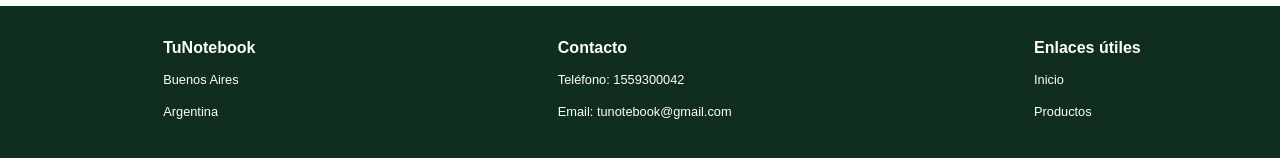
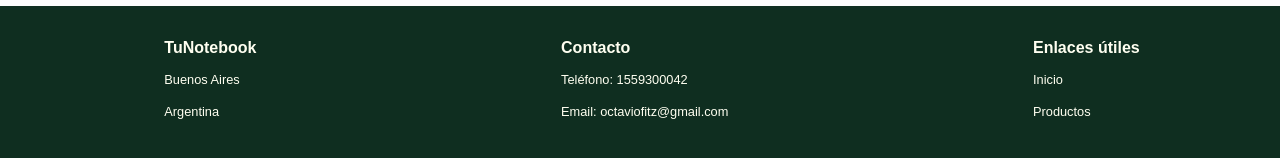
Before and after one commit to octaviofitz/tunotebook, a React (Create React App) app: page /nosotros in a window 1280 px wide. Shown: the part 990-1148 px from the top of the page. Built offline with nearby package versions, Linux system fonts and the light colour scheme.

Commit message:
add react-scroll to navigation

```diff
--- a/package.json
+++ b/package.json
@@ -21,6 +21,7 @@
     "react-dom": "^17.0.2",
     "react-router-dom": "^6.1.0",
     "react-scripts": "4.0.3",
+    "react-scroll": "^1.8.4",
     "styled-components": "^5.3.3",
     "validator": "^13.7.0",
     "web-vitals": "^1.1.2"
--- a/src/Components/Footer/Footer.js
+++ b/src/Components/Footer/Footer.js
@@ -1,7 +1,9 @@
 //react
-import {Link} from 'react-router-dom'
-//styles
+/* import {Link} from 'react-router-dom'
+ *///styles
 import '../Footer/footer.css'
+//scroll
+import { Link } from 'react-scroll';
 
 function Footer() {
 
@@ -10,22 +12,24 @@ function Footer() {
 
         <div className="columnaFooter">
       <h3 className="titleFooter">TuNotebook</h3>
-      <p className="datosFooter">Buenos Aires</p>
+      <a href='https://goo.gl/maps/XxbVDMfstqWBNf177' rel="noopener noreferrer"><p className="datosFooter">Buenos Aires</p></a>
       <p className="datosFooter">Argentina</p>
       </div>
 
       <div className="columnaFooter">
       <h3 className="titleFooter">Contacto</h3>
-      <p className="datosFooter">Teléfono: 1559300042</p>
-      <p className="datosFooter">Email: tunotebook@gmail.com</p>
+      <a href='https://api.whatsapp.com/send?phone=+541132762324&text=Hola 😁 Estoy testeando TuNotebook.com'><p className="datosFooter">Teléfono: 1559300042</p></a>
+      <a href='mailto:octaviofitz@gmail.com' rel="noopener"><p className="datosFooter">Email: octaviofitz@gmail.com</p></a>
       </div>
 
       <div className="columnaFooter">
       <h3 className="titleFooter">Enlaces útiles</h3>
-      <Link to='/'><p className="datosFooter">Inicio</p></Link>
-      <p className="datosFooter">Productos</p>
+      <Link to='header' spy={true} smooth={true} offset={50} duration={1200}>
+        <p className="datosFooter">Inicio</p></Link>
+        <Link to='productos' spy={true} smooth={true} offset={50} duration={1200}><p className="datosFooter">Productos</p></Link>
 
       </div>
+
 
       </div>
     )
--- a/src/Components/Footer/footer.css
+++ b/src/Components/Footer/footer.css
@@ -21,6 +21,7 @@
     color: #FFFFF1;
     text-decoration: none;
     list-style: none;
+    cursor: pointer;
 }
 
 @media (min-width: 720px) {
--- a/src/Components/Items/ItemListContainer/ItemListContainer.js
+++ b/src/Components/Items/ItemListContainer/ItemListContainer.js
@@ -61,9 +61,9 @@ useEffect(() => {
     !==
     category
     ?
-    <h1 className='title-main'>Productos {category}</h1>
+    <h1 className='title-main' id='productos'>Productos {category}</h1>
     :
-    <h1 className='title-main'>Productos Destacados</h1>
+    <h1 className='title-main' id='productos'>Productos Destacados</h1>
     }
              <ItemList data={products} loader={loader}
 
--- a/src/Components/NavBar/NavBar/NavBar.js
+++ b/src/Components/NavBar/NavBar/NavBar.js
@@ -7,7 +7,7 @@ import CartWidget from '../../Carrito/CartWidget/CartWidget';
 
 function NavBar() {
   return (
-    <header>
+    <header id='header'>
     <div className='container-header'>
     <div className="header">
 
--- a/src/Components/Secciones/About/About.js
+++ b/src/Components/Secciones/About/About.js
@@ -7,7 +7,7 @@ function About() {
 
 
     return (
-        <section className='about'>
+        <section className='about' id='about'>
         <BannerIMG />
         <div className='container-about'>
 
--- a/src/Components/Secciones/About/about.css
+++ b/src/Components/Secciones/About/about.css
@@ -7,7 +7,7 @@
 @keyframes aboutAnimacion {
 
     from{
-        opacity: 0.2;
+        opacity: 0.5;
     }
 
     to{
--- a/src/Components/Secciones/Contact/Contact.js
+++ b/src/Components/Secciones/Contact/Contact.js
@@ -93,7 +93,6 @@ const handleSetOrder = async () => {
 
       <TextField
           id="outlined-multiline-flexible-helper-text"
-
           label="Mensaje"
           name='msg'
           color='success'
--- a/src/Components/Secciones/Contact/contact.css
+++ b/src/Components/Secciones/Contact/contact.css
@@ -82,4 +82,5 @@
     .data-info-contact{
         font-size: 20px;
     }
+
 }
--- a/src/Firebase/firebase.js
+++ b/src/Firebase/firebase.js
@@ -1,6 +1,5 @@
 import { initializeApp } from "firebase/app";
 import { getFirestore } from 'firebase/firestore';
-
 
 const firebaseConfig = {
   apiKey: "AIzaSyB6H38ef5_bzVLisLGoKVl6_Rvtg-POPb0",
```
Also changed, not shown: 1 other file (tests, documents, lock files or other folders).
